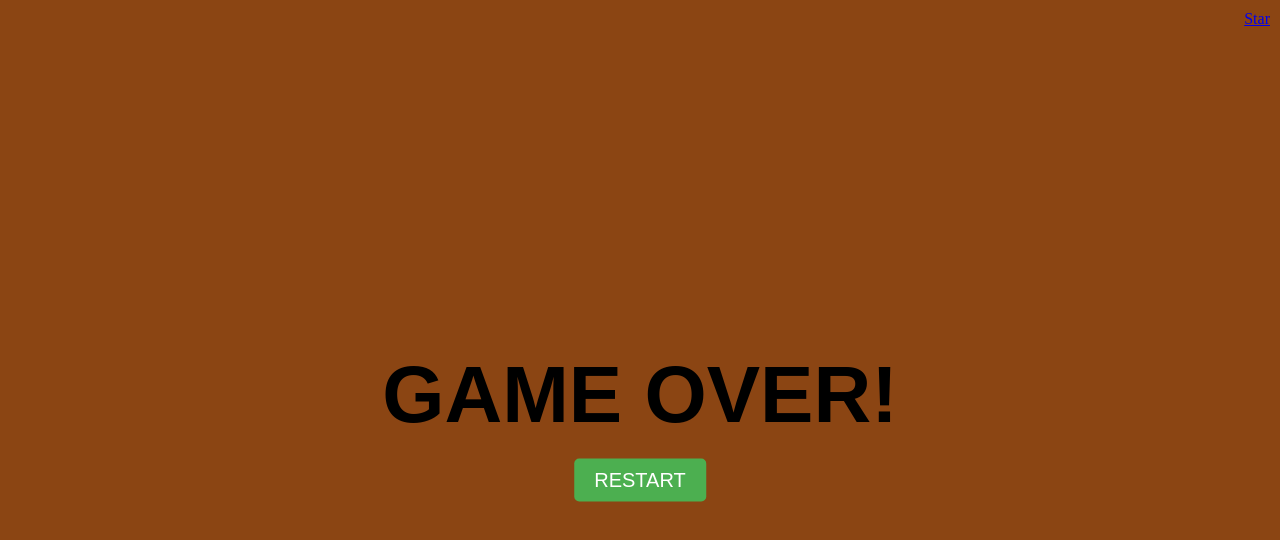
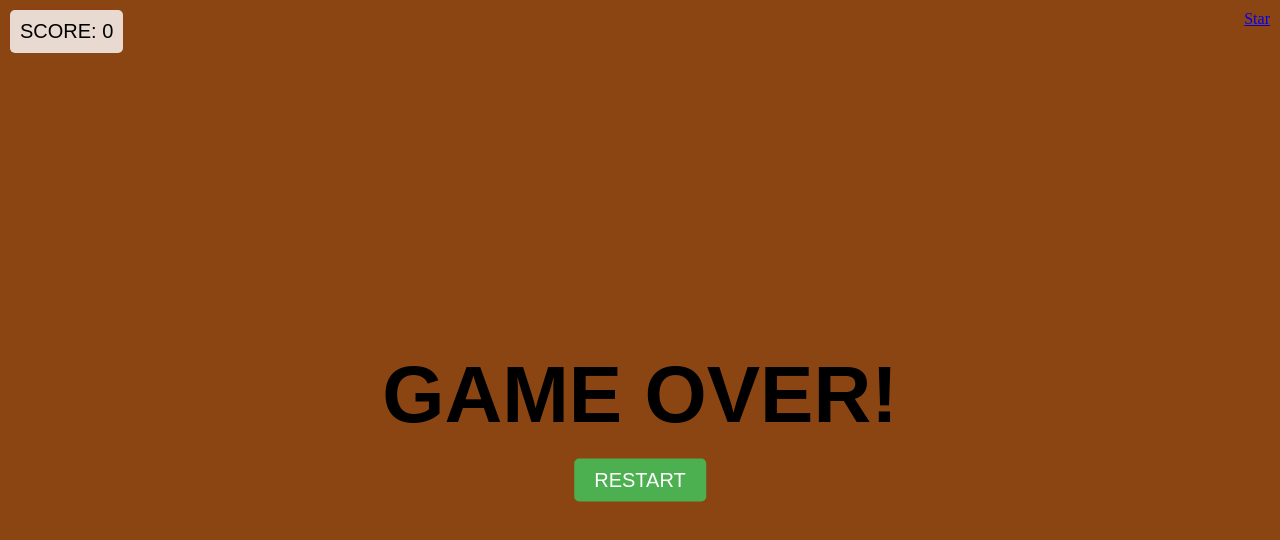
Before and after one commit to chuckis/flyingpoop, a plain HTML site: page index.html in a window 1280 px wide. Drawn offline with Linux system fonts and the light colour scheme.

Commit message:
add score counting stuff

```diff
--- a/index.html
+++ b/index.html
@@ -20,7 +20,20 @@
             width: 100%; /* canvas адаптируется под ширину экрана */
             height: 100%; /* canvas адаптируется под высоту экрана */
         }
-        /* Позиционирование кнопки "START AGAIN" */
+
+        #scoreContainer {
+            position: absolute;
+            top: 10px;
+            left: 10px;
+            background-color: rgba(255, 255, 255, 0.8);
+            padding: 10px;
+            border-radius: 5px;
+            font-family: Arial, sans-serif;
+            font-size: 20px;
+            color: black;
+            z-index: 1000; /* Чтобы блок всегда был поверх канваса */
+        }
+
         #restartButton {
             display: none; /* Скрываем кнопку до окончания игры */
             position: absolute;
@@ -51,7 +64,7 @@
     <script async defer src="https://buttons.github.io/buttons.js"></script>
 </head>
 <body>
-
+    <div id="scoreContainer">SCORE: 0</div>
     <button id="restartButton">RESTART</button>
     <!-- Контейнер для кнопки -->
     <div class="github-button-container">
--- a/script.js
+++ b/script.js
@@ -15,10 +15,7 @@ window.onload = function() {
 
     function updateScore() {
         score++;
-        ctx.fillStyle = 'black';
-        ctx.font = '20px Arial';
-        ctx.textAlign = 'left';
-        ctx.fillText(`Очки: ${score}`, 10, 30); // Отображаем очки в верхнем левом углу
+        document.getElementById('scoreContainer').innerText = `SCORE: ${score}`;
     }
 
     let fan = {
```
